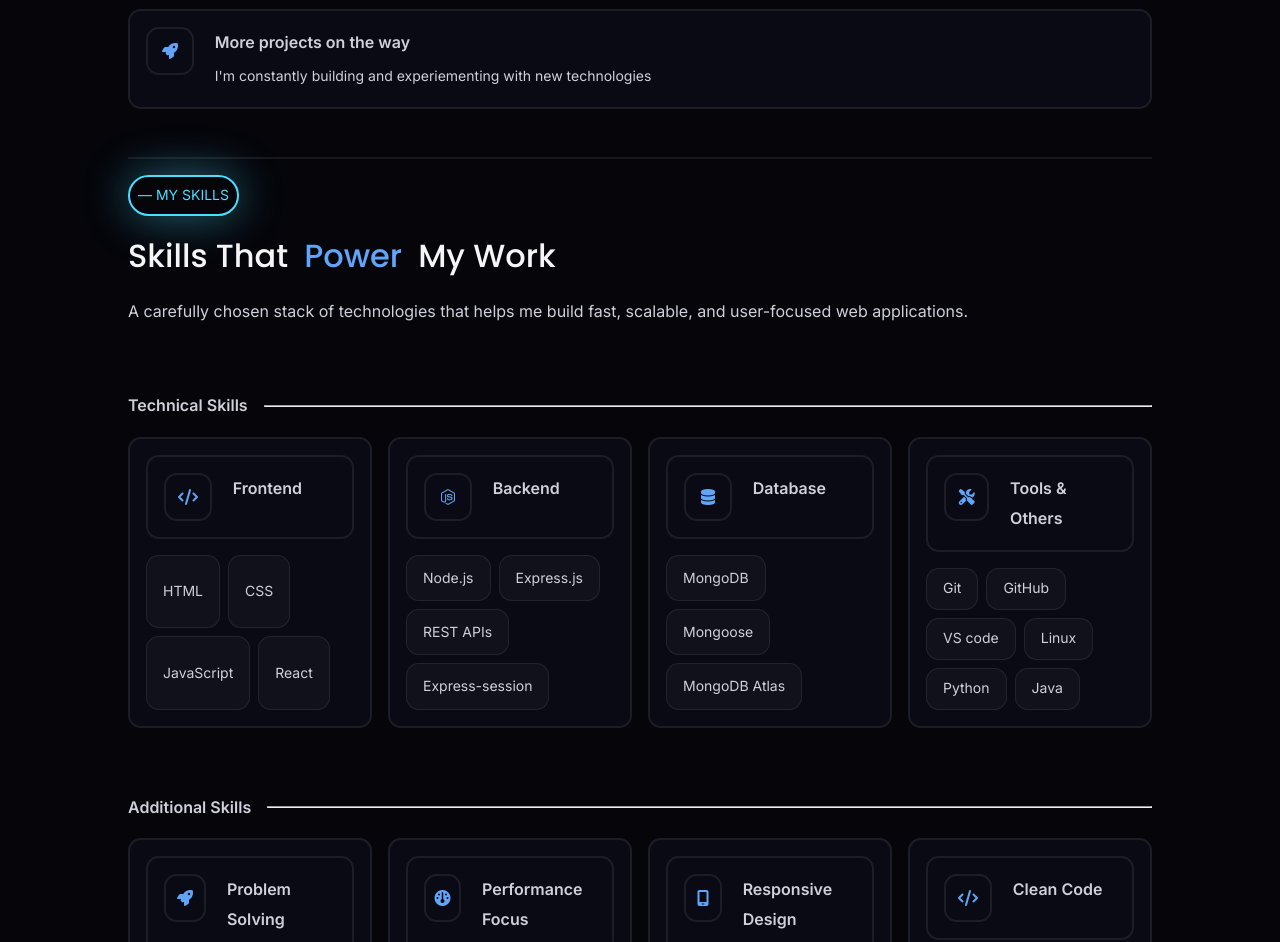
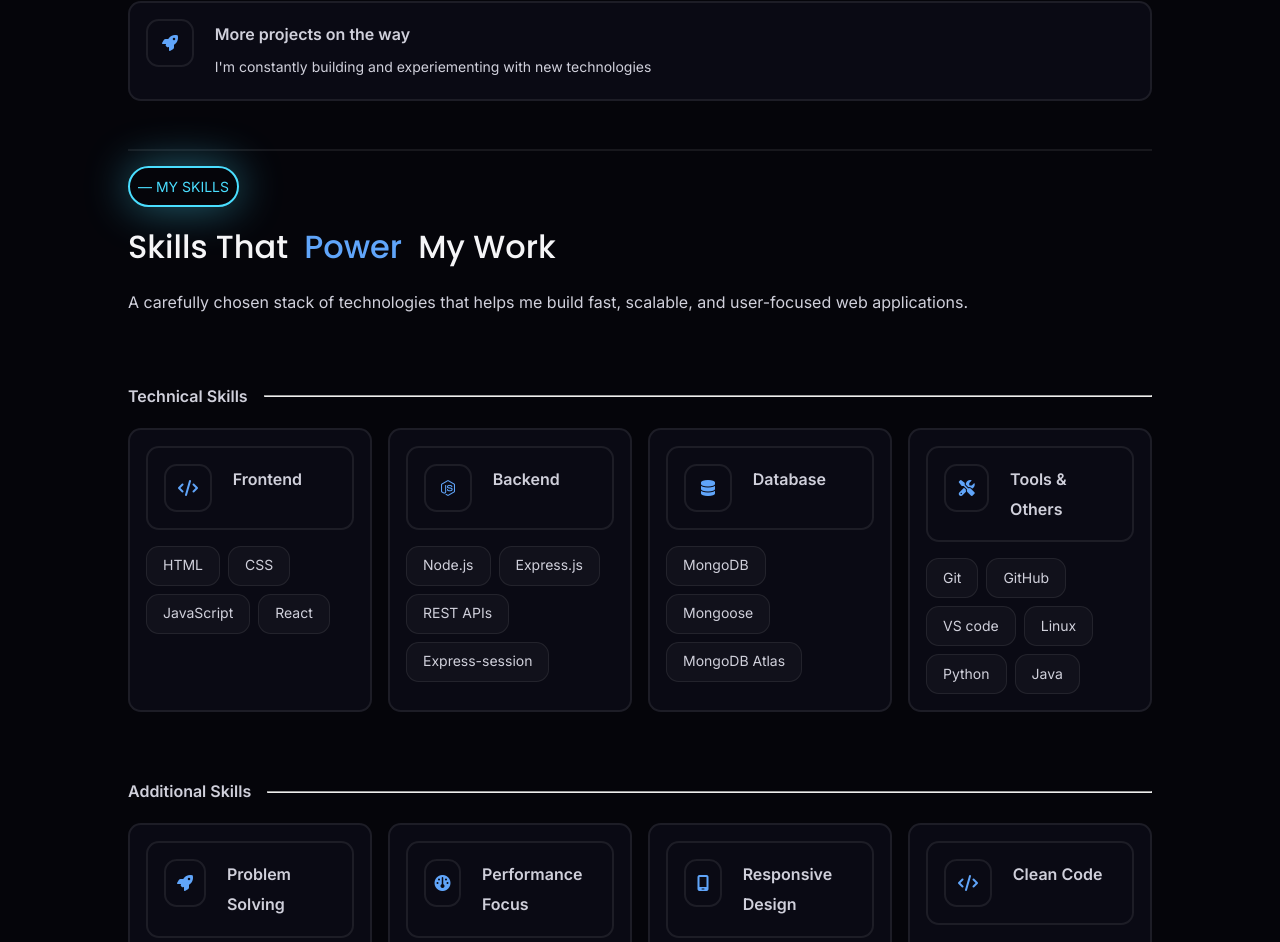
Before and after one commit to FaisalTaslim/portfolio, a React (Vite) app: page / in a window 1280 px wide. Shown: the part 1823-2765 px from the top of the page. Built offline with nearby package versions, Linux system fonts and the light colour scheme.

Commit message:
made changes to the project cards section

```diff
--- a/src/components/Main/skills/Skills.css
+++ b/src/components/Main/skills/Skills.css
@@ -16,6 +16,7 @@
             color: var(--highlight)
         }
     }
+
     .technical-skills-heading {
         margin-top: 3rem;
         display: flex;
@@ -38,5 +39,9 @@
         flex-wrap: wrap;
         flex: 1;
         gap: 1rem;
+
+        .skills-list {
+            flex: 0;
+        }
     }
 }
--- a/src/components/user-interface/Capsule-Text.css
+++ b/src/components/user-interface/Capsule-Text.css
@@ -3,6 +3,7 @@
     flex-direction: row;
     align-items: center;
     gap: 0.6rem;
+    max-height: 2.5rem;
 
     padding: 0.3rem 1rem;
     border-radius: 0.8rem;
```
Also changed, not shown: 1 other file (tests, documents, lock files or other folders).
